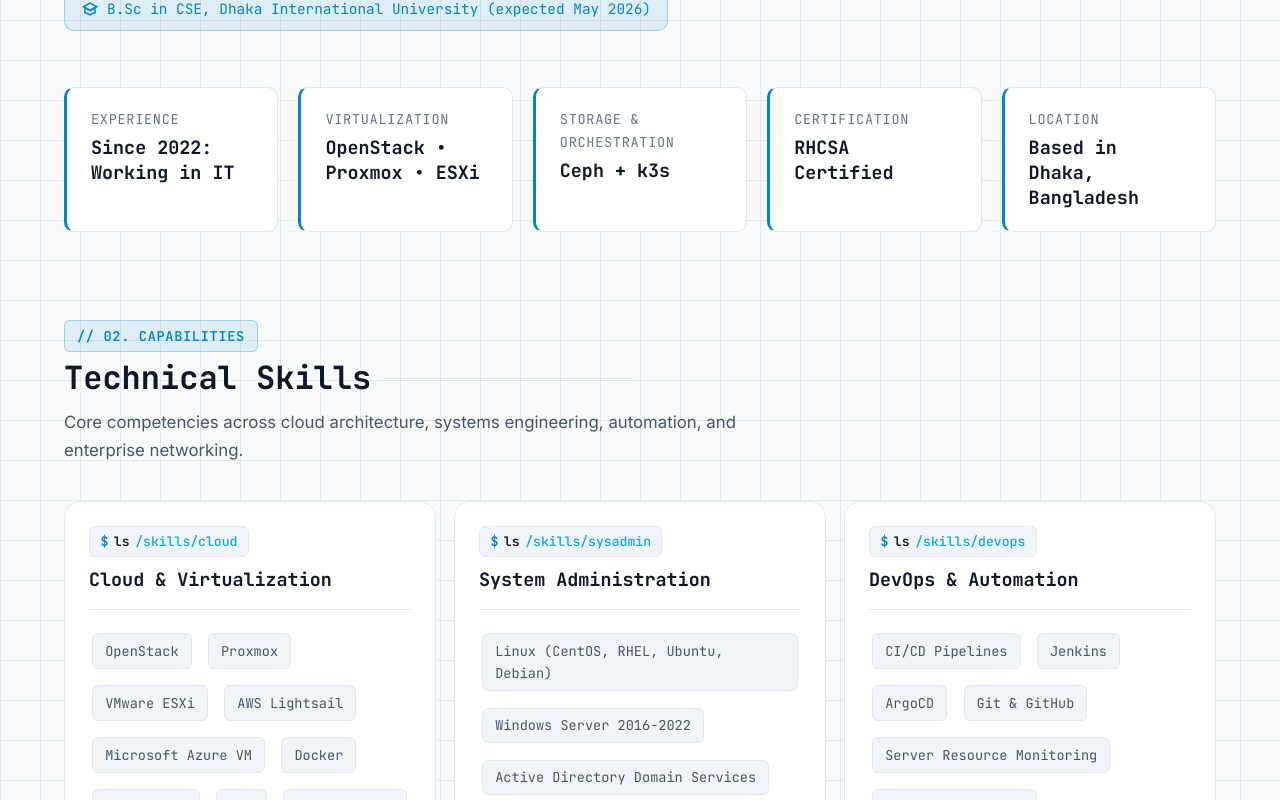
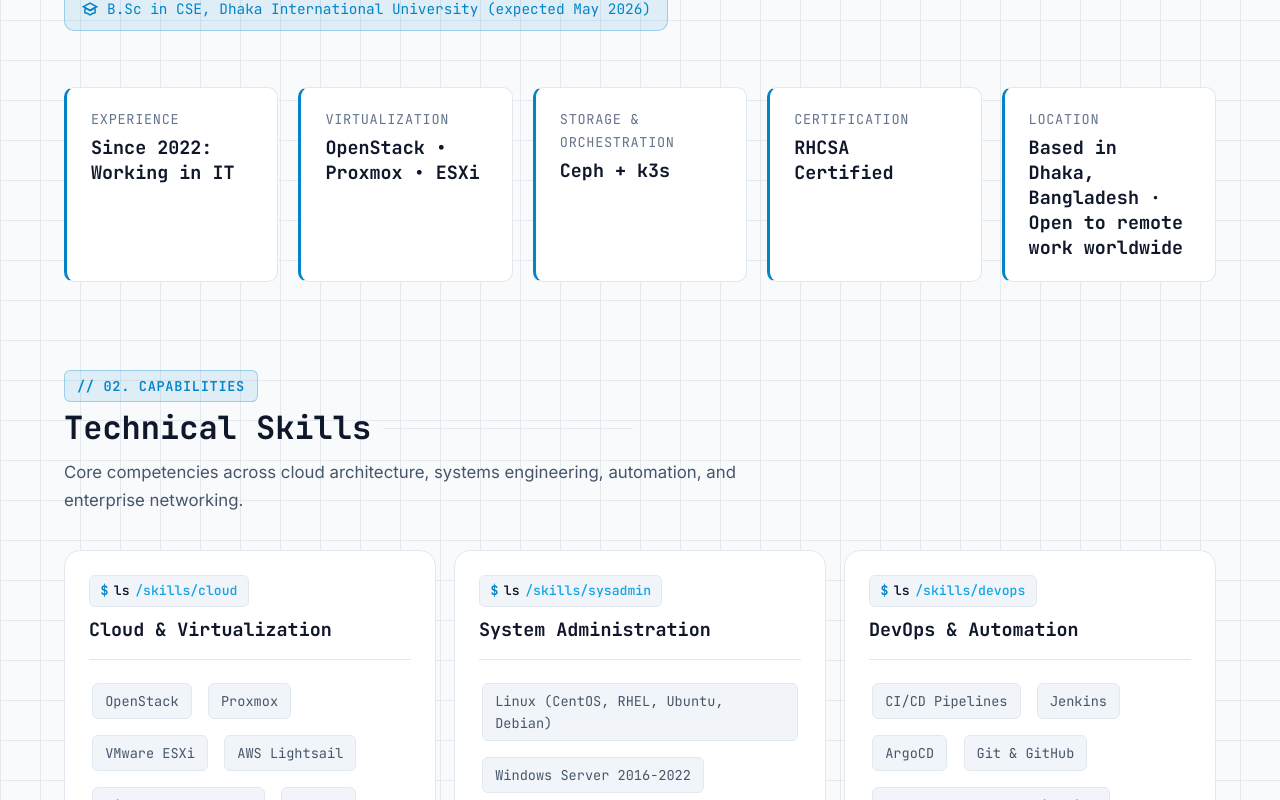
Before and after one commit to shuvo-halder/shuvo-halder.github.io, a Next.js app: page / in a window 1280 px wide. Shown: the part 1140-1940 px from the top of the page. Built offline with nearby package versions, Linux system fonts and the light colour scheme; no server answers; the database is empty.

Commit message:
Location now says open to remote work worldwide (About fact + Contact line)

```diff
--- a/app/page.tsx
+++ b/app/page.tsx
@@ -29,7 +29,7 @@ const QUICK_FACTS = [
   { label: 'Virtualization', value: 'OpenStack • Proxmox • ESXi' },
   { label: 'Storage & Orchestration', value: 'Ceph + k3s' },
   { label: 'Certification', value: 'RHCSA Certified' },
-  { label: 'Location', value: 'Based in Dhaka, Bangladesh' },
+  { label: 'Location', value: 'Based in Dhaka, Bangladesh · Open to remote work worldwide' },
 ];
 
 const LANGUAGES = ['Bengali (Native)', 'English (Professional Working Proficiency)'];
@@ -604,7 +604,7 @@ export default async function HomePage() {
                   d="M15 11a3 3 0 11-6 0 3 3 0 016 0z"
                 />
               </svg>
-              <span>Based in Dhaka, Bangladesh</span>
+              <span>Based in Dhaka, Bangladesh · Open to remote work worldwide</span>
             </div>
 
             <p className="contact-text">
```
Also changed, not shown: 1 other file (tests, documents, lock files or other folders).
